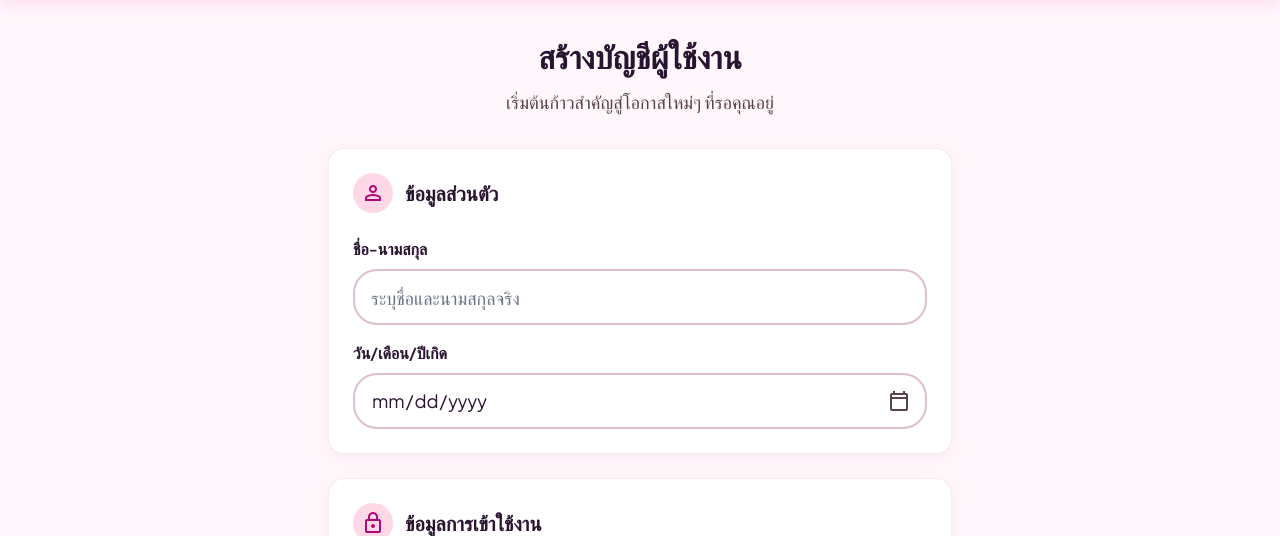
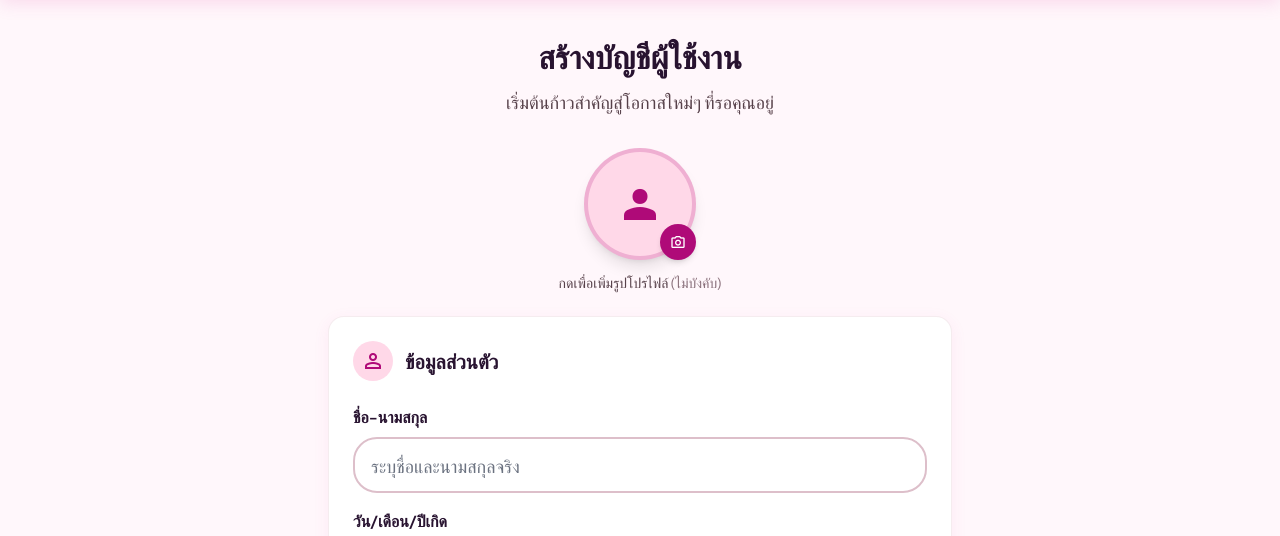
Before and after one commit to paiepor/sweet60, a Django app: page /register/ in a window 1280 px wide. Shown: the part 80-616 px from the top of the page. Run offline with Django 5.2, Linux system fonts and the light colour scheme; some libraries are stand-ins or nearby versions.

Commit message:
Add avatar upload functionality to registration and update login redirection

```diff
--- a/jobs_app/views.py
+++ b/jobs_app/views.py
@@ -75,6 +75,7 @@ def register_view(request):
             user.last_name = parts[1] if len(parts) > 1 else ''
             user.email = form.cleaned_data.get('email', '')
             user.save()
+            avatar_b64 = request.POST.get('avatar_b64', '')
             UserProfile.objects.create(
                 user=user,
                 birthdate=form.cleaned_data.get('birthdate'),
@@ -82,6 +83,7 @@ def register_view(request):
                 id_card_image=form.cleaned_data.get('id_card_image'),
                 no_criminal_record='no_criminal_record' in request.POST,
                 consent_id_upload='consent_id_upload' in request.POST,
+                avatar_b64=avatar_b64,
             )
             login(request, user, backend='django.contrib.auth.backends.ModelBackend')
             return redirect('home')
--- a/templates/account/login.html
+++ b/templates/account/login.html
@@ -136,8 +136,9 @@ function openGooglePopup(event) {
             if (!wentCrossOrigin) return;
             if (origin === window.location.origin) {
                 clearInterval(check);
+                const dest = popup.location.href;
                 popup.close();
-                window.location.href = '/home/';
+                window.location.href = dest;
             }
         } catch(e) {
             wentCrossOrigin = true;
--- a/templates/landing.html
+++ b/templates/landing.html
@@ -104,8 +104,9 @@ function openGooglePopup(event) {
             if (!wentCrossOrigin) return;
             if (origin === window.location.origin) {
                 clearInterval(check);
+                const dest = popup.location.href;
                 popup.close();
-                window.location.href = '/home/';
+                window.location.href = dest;
             }
         } catch(e) {
             wentCrossOrigin = true;
--- a/templates/registration/register.html
+++ b/templates/registration/register.html
@@ -58,6 +58,22 @@
 
     <form method="post" enctype="multipart/form-data" class="space-y-6">
         {% csrf_token %}
+        <input type="hidden" name="avatar_b64" id="avatar_b64"/>
+
+        <!-- รูปโปรไฟล์ -->
+        <div class="flex flex-col items-center gap-3">
+            <div class="relative cursor-pointer group" onclick="document.getElementById('avatar_input').click()">
+                <div id="avatar-circle" class="w-28 h-28 rounded-full bg-primary-fixed border-4 border-primary/20 flex items-center justify-center overflow-hidden shadow-lg">
+                    <span class="material-symbols-outlined text-primary text-5xl" id="avatar-placeholder" style="font-variation-settings:'FILL' 1">person</span>
+                    <img id="avatar-preview" src="" alt="" class="hidden w-full h-full object-cover"/>
+                </div>
+                <div class="absolute bottom-0 right-0 w-9 h-9 rounded-full bg-primary flex items-center justify-center shadow-md group-hover:bg-primary/80 transition-colors">
+                    <span class="material-symbols-outlined text-white text-base">photo_camera</span>
+                </div>
+            </div>
+            <input id="avatar_input" type="file" accept="image/*" class="hidden" onchange="handleAvatarUpload(event)"/>
+            <p class="text-on-surface-variant text-sm">กดเพื่อเพิ่มรูปโปรไฟล์ <span class="text-outline">(ไม่บังคับ)</span></p>
+        </div>
 
         <!-- ข้อมูลส่วนตัว -->
         <div class="bg-white p-6 rounded-2xl shadow-[0_4px_16px_rgba(224,64,160,0.08)] border border-outline-variant/30">
@@ -216,6 +232,21 @@ function togglePass(inputId, iconId) {
     }
 }
 
+function handleAvatarUpload(event) {
+    const file = event.target.files[0];
+    if (!file) return;
+    const reader = new FileReader();
+    reader.onload = function(e) {
+        document.getElementById('avatar_b64').value = e.target.result;
+        const preview = document.getElementById('avatar-preview');
+        const placeholder = document.getElementById('avatar-placeholder');
+        preview.src = e.target.result;
+        preview.classList.remove('hidden');
+        placeholder.classList.add('hidden');
+    };
+    reader.readAsDataURL(file);
+}
+
 function previewIdCard(event) {
     const file = event.target.files[0];
     if (!file) return;
```
